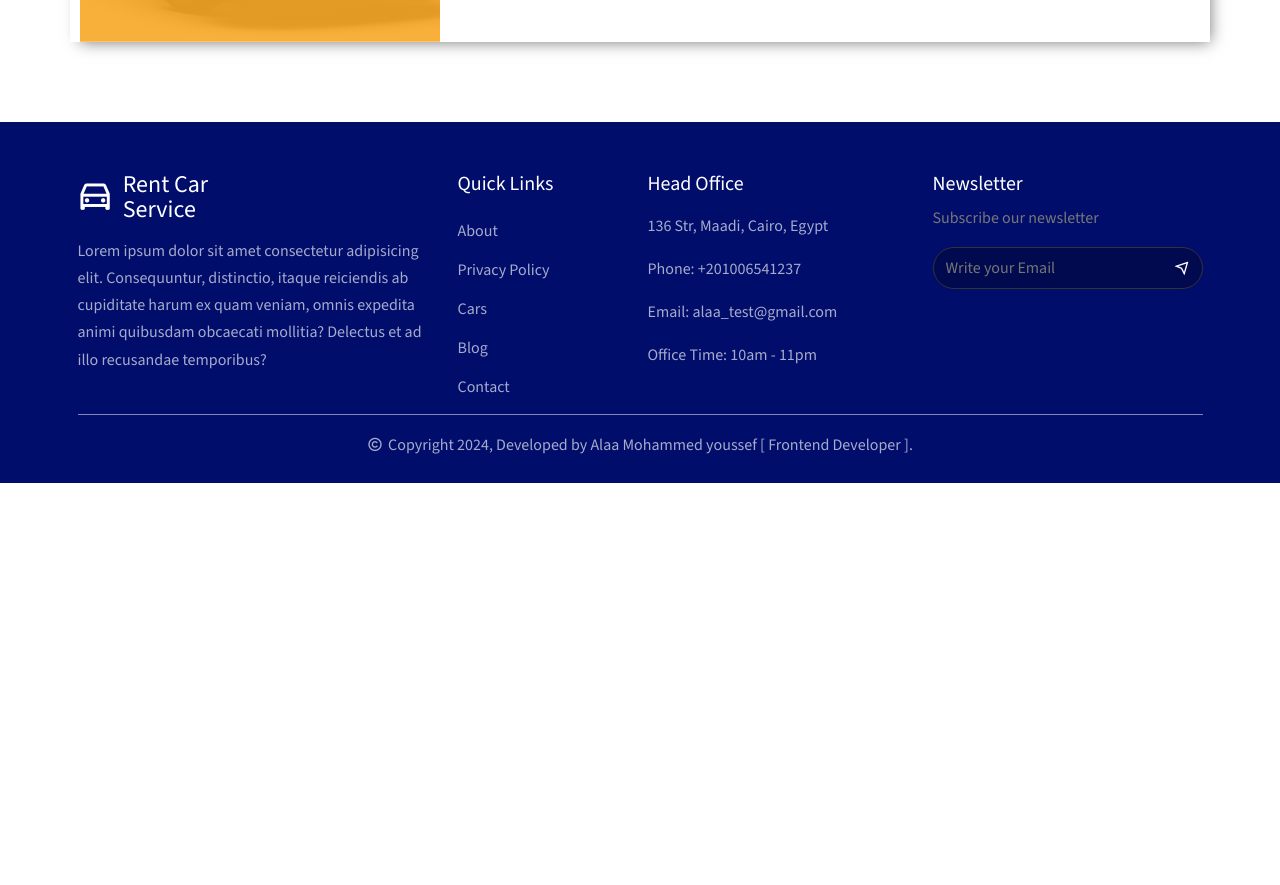
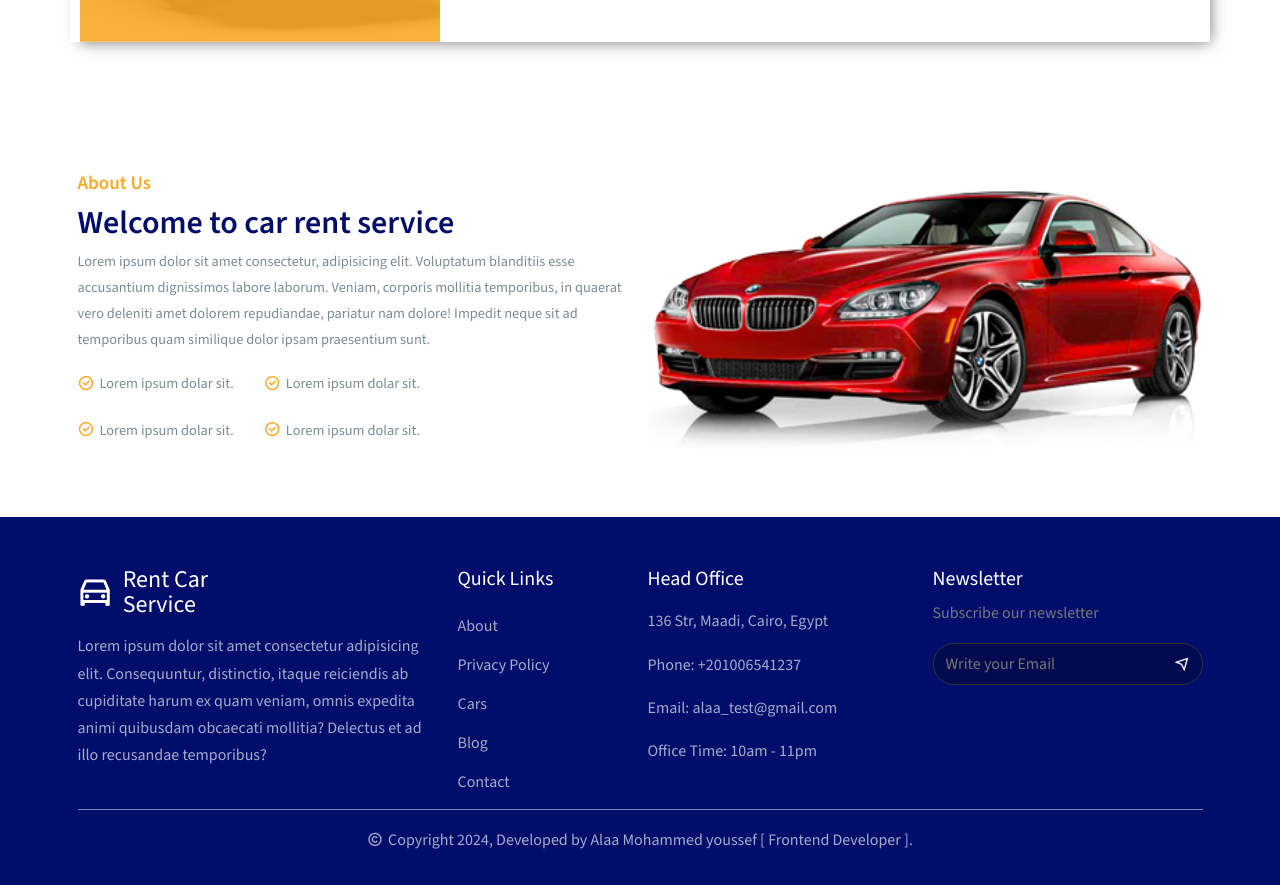
Before and after one commit to Alaa8884/Rent-car-services, a React (Vite) app: page /home in a window 1280 px wide. Shown: the part 940-1825 px from the top of the page. Before the commit the page ends 1423 px from the top, so only its background shows below. Built offline with nearby package versions, Linux system fonts and the light colour scheme.

Commit message:
Build about us section

```diff
--- a/src/App.jsx
+++ b/src/App.jsx
@@ -1,6 +1,4 @@
 import AppLayout from "./components/appLayout/AppLayout";
-
-
 
 function App() {
   return <AppLayout/>
--- /dev/null
+++ b/src/components/ui/AboutUsSection.jsx
@@ -0,0 +1,59 @@
+import { Col, Container, Row } from "reactstrap";
+import aboutImg from "../../assets/all-images/cars-img/bmw-offer.png";
+import "../../styles/about-section.css"
+
+function AboutUsSection() {
+  return (
+    <section className="about-us-section">
+      <Container>
+        <Row>
+          <Col lg="6" md="6" sm="12">
+            <div className="about-section-content">
+              <h2 className="section-subtitle">About Us</h2>
+              <h1 className="section-title">Welcome to car rent service</h1>
+              <p className="section-description">
+                Lorem ipsum dolor sit amet consectetur, adipisicing elit.
+                Voluptatum blanditiis esse accusantium dignissimos labore
+                laborum. Veniam, corporis mollitia temporibus, in quaerat vero
+                deleniti amet dolorem repudiandae, pariatur nam dolore! Impedit
+                neque sit ad temporibus quam similique dolor ipsam praesentium
+                sunt.
+              </p>
+              <div className="about-section-item d-flex align-items-center">
+                <p className="section-description d-flex align-items-center gap-2">
+                  <i className="ri-checkbox-circle-line"></i>
+                  <span> Lorem ipsum dolar sit.</span>
+                </p>
+                <p className="section-description d-flex align-items-center gap-2">
+                  <i className="ri-checkbox-circle-line"></i>
+                  <span> Lorem ipsum dolar sit.</span>
+                </p>
+              </div>
+              <div className="about-section-item d-flex align-items-center">
+                <p className="section-description d-flex align-items-center gap-2">
+                  <i className="ri-checkbox-circle-line"></i>
+                  <span> Lorem ipsum dolar sit.</span>
+                </p>
+                <p className="section-description d-flex align-items-center gap-2">
+                  <i className="ri-checkbox-circle-line"></i>
+                  <span> Lorem ipsum dolar sit.</span>
+                </p>
+              </div>
+            </div>
+          </Col>{" "}
+          <Col lg="6" md="6" sm="12">
+            <div className="about-img">
+              <img
+                src={aboutImg}
+                alt="about us section image"
+                className=" w-100"
+              />
+            </div>
+          </Col>
+        </Row>
+      </Container>
+    </section>
+  );
+}
+
+export default AboutUsSection;
--- a/src/components/ui/FindCarForm.jsx
+++ b/src/components/ui/FindCarForm.jsx
@@ -1,5 +1,5 @@
 import { Form, FormGroup } from "reactstrap";
-import "../../styles/findCarForm.css"
+import "../../styles/find-car-form.css"
 function FindCarForm() {
   return (
     <Form className="form">
--- a/src/index.css
+++ b/src/index.css
@@ -1,14 +1,13 @@
 /* @import url("https://fonts.googleapis.com/css2?family=Source+Code+Pro:ital,wght@0,200..900;1,200..900&display=swap"); */
 
-@import url('https://fonts.googleapis.com/css2?family=Source+Sans+3:ital,wght@0,200..900;1,200..900&display=swap');
+@import url("https://fonts.googleapis.com/css2?family=Source+Sans+3:ital,wght@0,200..900;1,200..900&display=swap");
 
 * {
   padding: 0;
   margin: 0;
   box-sizing: border-box;
   /* font-family: "Source Code Pro", monospace; */
-    font-family: "Source Sans 3", sans-serif;
-
+  font-family: "Source Sans 3", sans-serif;
 }
 
 :root {
@@ -33,7 +32,6 @@ h5,
 h6 {
   color: var(--main-color);
   font-weight: 600;
-  margin-bottom: 0;
 }
 
 h3,
@@ -65,23 +63,6 @@ ul {
   list-style: none;
 }
 
-/* .btn {
-  border: none;
-  outline: none;
-  padding: 0.7rem 1.5rem;
-  background: var(--main-color) !important;
-  color: #fff !important;
-  border-radius: 0.6rem;
-  -webkit-border-radius: 0.6rem;
-  -moz-border-radius: 0.6rem;
-  -ms-border-radius: 0.6rem;
-  -o-border-radius: 0.6rem;
-  transition: all 0.4s;
-  -webkit-transition: all 0.4s;
-  -moz-transition: all 0.4s;
-  -ms-transition: all 0.4s;
-  -o-transition: all 0.4s;
-} */
 
 .btn:hover {
   color: #fff;
@@ -92,18 +73,21 @@ ul {
   color: var(--main-color);
   font-weight: 600;
   font-size: 3.2rem;
+  margin-bottom: 0.8rem;
 }
 
 .section-subtitle {
   color: var(--primary-color);
   font-weight: 600;
   font-size: 1.9rem;
+  margin-bottom: 0.8rem;
 }
 
 .section-description {
-  color: #777;
-  line-height: 1.7;
-  font-size: 1.6rem;
+  color: #7c8a97;
+  line-height: 1.8;
+  font-size: 1.44rem;
+  margin-bottom: 1.6rem;
 }
 
 @media only screen and (max-width: 768px) {
--- a/src/pages/Home.jsx
+++ b/src/pages/Home.jsx
@@ -2,6 +2,7 @@ import HeroSlider from "../components/ui/HeroSlider";
 import Helmet from "../components/helmet/Helmet";
 import { Col, Container, Row } from "reactstrap";
 import FindCarForm from "../components/ui/FindCarForm";
+import AboutUsSection from "../components/ui/AboutUsSection";
 
 function Home() {
   return (
@@ -23,6 +24,7 @@ function Home() {
           </Container>
         </div>
       </section>
+      <AboutUsSection />
     </Helmet>
   );
 }
--- /dev/null
+++ b/src/styles/about-section.css
@@ -0,0 +1,9 @@
+.about-section-item{
+  column-gap:3rem;
+}
+
+
+.about-section-item i {
+  color: var(--primary-color);
+  font-size: 1.7rem;
+}
```
Also changed, not shown: src/styles/find-car-form.css (renamed from src/styles/findCarForm.css).
